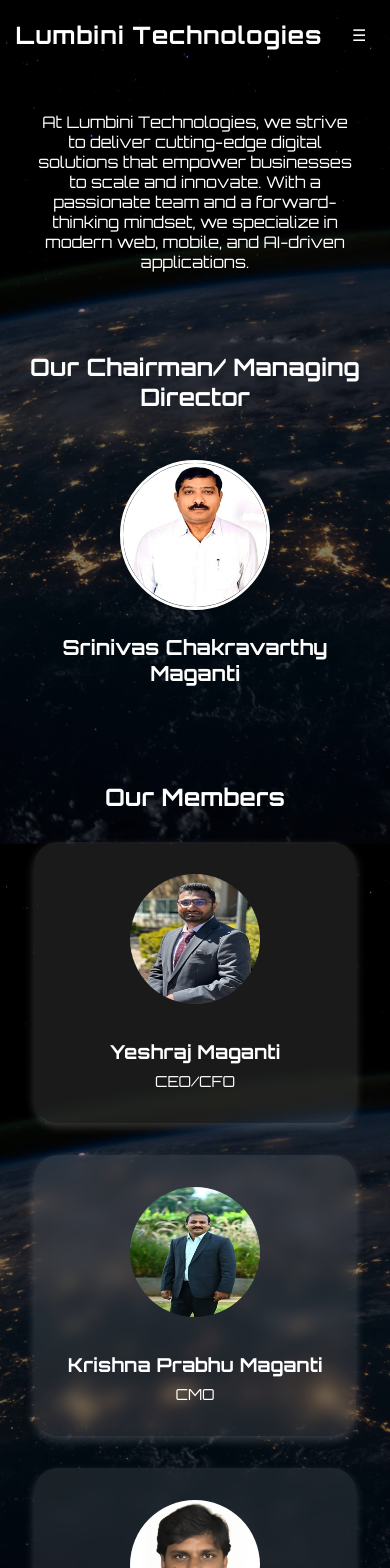
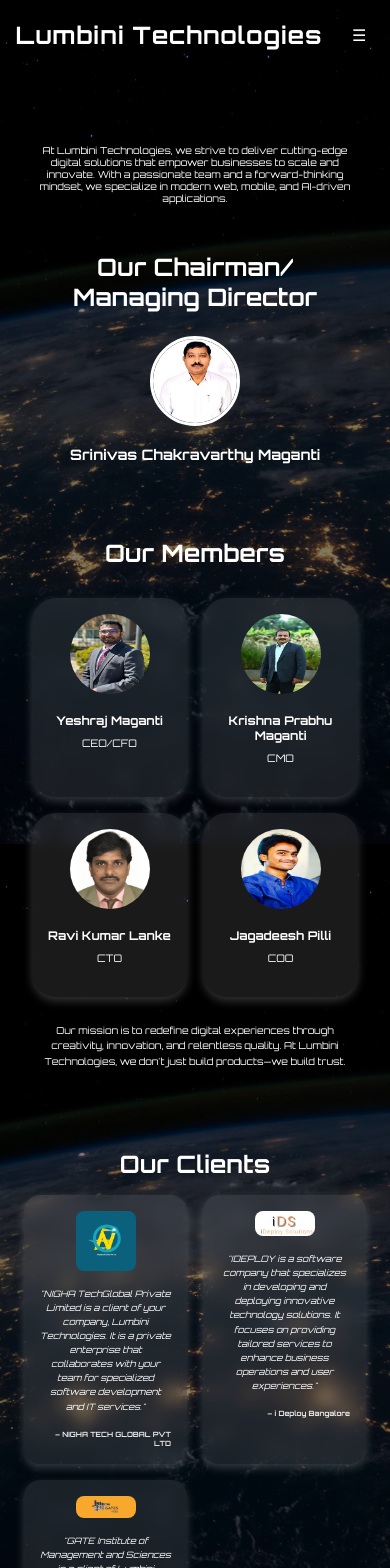
Before and after one commit to Sathvik2007/lumbini-technologies-website, a React (Vite) app: page /About in a window 390 px wide. Shown: the top 1568 px of the page. Built offline with nearby package versions, Linux system fonts and the light colour scheme; a web font is replaced by a local one.

Commit message:
Updated features and removed old files

```diff
--- a/src/Components/About/About.css
+++ b/src/Components/About/About.css
@@ -181,55 +181,99 @@
   }
 
   .about-intro {
-    margin-top: 5rem;
+    margin-top: 7rem;
   }
 
   .about-intro h1 {
-    font-size: 2rem;
+    font-size: 0.1rem;
   }
 
   .about-intro p,
   .director-info p,
   .mission-statement {
-    font-size: 1rem;
+    font-size: 0.6rem;
+    padding: 0 0.8rem;
+  }
+
+  .managing-director {
+    font-size: 100%;
+    padding: 0 1rem;
+    margin-top: -2rem;
+    margin-bottom: 4rem;
+  }
+
+  .director-card img {
+    margin-top: 1.5rem;
+    width: 90px;
+    height: 90px;
+  }
+
+  .director-info h3 {
+    margin: 0.7rem 0;
+    font-size: 0.9rem;
+  }
+
+  .our-members {
+    margin-top: 1rem;
+    font-size: 0.8rem;
+  }
+
+  .member-cards {
+    display: grid;
+    grid-template-columns: 1fr 1fr;
+    gap: 1rem;
+    margin-bottom: 5rem;
     padding: 0 1rem;
   }
 
-  .managing-director {
-    margin-bottom: 5rem;
+  .member-card {
+    width: 100%;
+    height: auto;
+    padding: 1rem;
   }
 
-  .director-card img {
-    width: 150px;
-    height: 150px;
+  .member-card img {
+    width: 80px;
+    height: 80px;
+    margin-bottom: 1rem;
   }
 
-  .our-members {
-    margin-top: 2rem;
+  .member-card h4 {
+    font-size: 0.75rem;
+    margin-bottom: 0.5rem;
   }
 
-  .member-cards {
-    flex-direction: column;
-    align-items: center;
-    gap: 2rem;
-    margin-bottom: 5rem;
-  }
-
-  .member-card {
-    width: 90%;
-    height: auto;
+  .member-card p {
+    font-size: 0.65rem;
+    margin-bottom: 1rem;
   }
 
   .mission-statement {
-    margin-top: 2rem;
-    font-size: 1rem;
+    margin-top:  -3.4rem;
+    font-size: 0.6rem;
+    margin-bottom: -2rem;
   }
 
   .testimonial-cards {
-    grid-template-columns: 1fr;
+    display: grid;
+    grid-template-columns: 1fr 1fr;
+    gap: 1rem;
+    padding: 0 0.5rem;
+    margin-top: 1rem;
   }
 
   .testimonial {
-    font-size: 0.95rem;
+    margin-top: 0rem;
+    font-size: 0.55rem;
+    padding: 1rem;
+  }
+
+  .testimonial-logo {
+    width: 60px;
+  }
+
+  .testimonial h4 {
+    font-size: 0.45rem;
+    margin-top: 1rem;
   }
 }
--- a/src/Components/Cards/Cards.css
+++ b/src/Components/Cards/Cards.css
@@ -89,7 +89,7 @@
   .cards-section {
     padding: 0 1rem 2rem; /* Reduce padding on sides for mobile */
     /* Adjust margin-top for mobile. It's crucial for layout stability. */
-    margin-top: -27rem;
+    margin-top: -37rem;
   }
 
   .cards-heading {
@@ -127,4 +127,10 @@
     grid-template-columns: 10fr; /* Force single column on very small screens */
     padding: 0 10px; /* Add slight horizontal padding if needed */
   }
+
+  .cards-section {
+    padding: 0 1rem 2rem; /* Reduce padding on sides for mobile */
+    /* Adjust margin-top for mobile. It's crucial for layout stability. */
+    margin-top: -270rem;
+  }
 }
--- a/src/Components/Contact/Contact.css
+++ b/src/Components/Contact/Contact.css
@@ -133,63 +133,73 @@
 /* 🔽 Mobile Responsive Styles */
 @media (max-width: 768px) {
   .contact-container {
-    padding: 20px 10px;
-    margin: 6rem 10px 3rem 10px;
-    border-radius: 12px;
+    padding: 30px 15px; /* Adjusted padding */
+    margin: 8rem auto 4rem auto; /* Adjusted margins for better vertical positioning and centering */
+    border-radius: 15px; /* Slightly smaller border-radius */
   }
 
   .contact-heading {
-    font-size: 2rem;
+    font-size: 2.2rem; /* Decreased font size */
+    margin-bottom: 25px; /* Adjusted margin */
   }
 
   .message-display {
-    padding: 10px 16px;
-    font-size: 0.85rem;
+    padding: 10px 15px; /* Adjusted padding */
+    font-size: 0.85rem; /* Decreased font size */
     margin-bottom: 15px;
+  }
+
+  .contact-form {
+    gap: 12px; /* Slightly reduced gap */
   }
 
   .contact-form input,
   .contact-form textarea {
-    font-size: 0.95rem;
-    padding: 10px 14px;
+    font-size: 0.9rem; /* Decreased font size */
+    padding: 10px 14px; /* Adjusted padding */
   }
 
   .contact-form button {
-    width: 100%;
-    height: 3.5rem;
-    font-size: 1rem;
+    width: 100%; /* Full width button */
+    height: 3.2rem; /* Decreased height */
+    font-size: 1rem; /* Remains consistent */
   }
 
   .contact-info p {
-    font-size: 0.9rem;
-    line-height: 1.4;
+    font-size: 0.85rem; /* Decreased font size */
+    line-height: 1.3; /* Tighter line height */
   }
 }
 
 /* Additional responsive styles for very small screens */
 @media (max-width: 480px) {
   .contact-container {
-    margin: 4rem 5px 2rem 5px;
-    padding: 15px 8px;
+    margin: 7rem 20px 3rem 20px; /* Tighter margins for very small screens */
+    padding: 25px 10px; /* Adjusted padding */
+    border-radius: 10px; /* Even smaller border-radius */
   }
 
   .contact-heading {
-    font-size: 1.8rem;
+    font-size: 1.6rem; /* Further decreased font size */
     margin-bottom: 20px;
   }
 
   .contact-form {
-    gap: 12px;
+    gap: 10px; /* Even tighter gap */
   }
 
   .contact-form input,
   .contact-form textarea {
-    padding: 8px 12px;
-    font-size: 0.9rem;
+    padding: 8px 12px; /* Reduced padding */
+    font-size: 0.85rem; /* Further decreased font size */
   }
 
   .contact-form button {
-    height: 3rem;
-    font-size: 0.95rem;
+    height: 2.8rem; /* Further decreased height */
+    font-size: 0.9rem; /* Further decreased font size */
+  }
+
+  .contact-info p {
+    font-size: 0.8rem; /* Further decreased font size */
   }
 }
--- a/src/Components/Login/Login.css
+++ b/src/Components/Login/Login.css
@@ -5,6 +5,7 @@
   min-height: 80vh;
   background: transparent;
   padding: 8rem 1rem;
+  margin-top: 7rem;
 }
 
 .login-form {
@@ -71,6 +72,7 @@
 @media (max-width: 768px) {
   .login-container {
     padding: 10rem 1rem;
+    margin-top: 1rem;
   }
 
   .login-form {
--- a/src/Components/Products/Products.css
+++ b/src/Components/Products/Products.css
@@ -553,27 +553,92 @@
    RESPONSIVE DESIGN
    ====================== */
 @media (max-width: 768px) {
+  .products-container {
+    padding-top: 60px;
+  }
+
+  .products-hero {
+    padding: 40px 15px 30px;
+  }
+
+  .hero-content h1 {
+    font-size: clamp(1.8rem, 6vw, 2.5rem);
+    margin-bottom: 15px;
+  }
+
+  .hero-content p {
+    font-size: 1rem;
+    max-width: 95%;
+  }
+
   .products-grid {
     grid-template-columns: 1fr;
     gap: 20px;
+    padding: 20px 15px;
+  }
+
+  .product-card {
+    border-radius: 12px;
+    max-width: 100%;
+  }
+
+  .product-image {
+    height: 200px;
+  }
+
+  .product-content {
     padding: 20px;
   }
 
-  .product-card {
-    margin: 0 10px;
+  .product-content h3 {
+    font-size: 1.2rem;
+    margin-bottom: 12px;
   }
 
-  .filter-buttons {
+  .product-content p {
+    font-size: 0.9rem;
+    margin-bottom: 15px;
+  }
+
+  .product-features {
+    gap: 6px;
+    margin-bottom: 20px;
+  }
+
+  .feature-tag {
+    font-size: 11px;
+    padding: 4px 8px;
+  }
+
+  .product-actions {
     gap: 10px;
   }
 
-  .filter-btn {
-    padding: 8px 16px;
-    font-size: 12px;
+  .btn-primary, .btn-secondary {
+    padding: 12px 16px;
+    font-size: 0.9rem;
+  }
+
+  /* CTA Section */
+  .products-cta {
+    padding: 50px 15px;
+    margin-top: 40px;
+  }
+
+  .cta-content h2 {
+    font-size: clamp(1.5rem, 5vw, 2.2rem);
+    margin-bottom: 15px;
+  }
+
+  .cta-content p {
+    font-size: 1rem;
+    margin-bottom: 30px;
+    max-width: 95%;
   }
 
   .cta-buttons {
     flex-direction: column;
+    gap: 15px;
     align-items: center;
   }
 
@@ -581,10 +646,8 @@
   .btn-outline.large {
     width: 100%;
     max-width: 300px;
-  }
-
-  .product-actions {
-    flex-direction: column;
+    padding: 14px 25px;
+    font-size: 1rem;
   }
 
   /* Modal Responsive */
@@ -594,6 +657,7 @@
 
   .modal-content {
     max-height: 95vh;
+    border-radius: 15px;
   }
 
   .modal-header {
@@ -601,7 +665,12 @@
   }
 
   .modal-header h2 {
-    font-size: 1.5rem;
+    font-size: 1.4rem;
+  }
+
+  .close-btn {
+    padding: 8px;
+    font-size: 1.2rem;
   }
 
   .modal-body {
@@ -610,75 +679,123 @@
 
   .modal-image {
     height: 200px;
+    margin-bottom: 20px;
+  }
+
+  .modal-tabs {
+    gap: 5px;
+    margin-bottom: 20px;
+  }
+
+  .tab-button {
+    padding: 10px 12px;
+    font-size: 0.85rem;
+  }
+
+  .modal-section {
+    margin-bottom: 20px;
+  }
+
+  .modal-section h3 {
+    font-size: 1.1rem;
+    margin-bottom: 10px;
+  }
+
+  .modal-section p, .modal-section li {
+    font-size: 0.9rem;
+    line-height: 1.5;
   }
 
   .pricing-grid {
     grid-template-columns: 1fr;
+    gap: 12px;
+  }
+
+  .pricing-card {
+    padding: 15px;
   }
 
   .modal-footer {
     padding: 15px 20px 20px;
     flex-direction: column;
-  }
-
-  .modal-tabs {
-    flex-wrap: wrap;
-    gap: 5px;
-  }
-
-  .tab-button {
-    flex: 1;
-    min-width: calc(50% - 2.5px);
-    padding: 10px 15px;
-    font-size: 14px;
+    gap: 10px;
   }
 }
 
 @media (max-width: 480px) {
   .products-hero {
-    padding: 60px 15px 40px;
+    padding: 30px 10px 20px;
   }
 
-  .category-filter {
-    padding: 20px 15px;
+  .hero-content h1 {
+    font-size: clamp(1.6rem, 7vw, 2rem);
+  }
+
+  .hero-content p {
+    font-size: 0.9rem;
   }
 
   .products-grid {
-    padding: 20px 15px;
+    padding: 15px 10px;
+    gap: 15px;
   }
 
   .product-content {
-    padding: 20px;
+    padding: 15px;
+  }
+
+  .product-content h3 {
+    font-size: 1.1rem;
+  }
+
+  .product-content p {
+    font-size: 0.85rem;
+  }
+
+  .btn-primary, .btn-secondary {
+    padding: 10px 12px;
+    font-size: 0.85rem;
   }
 
   .products-cta {
-    padding: 60px 15px;
+    padding: 40px 10px;
   }
 
-  /* Modal Mobile */
-  .modal-overlay {
-    padding: 5px;
+  .cta-content h2 {
+    font-size: clamp(1.4rem, 6vw, 1.8rem);
+  }
+
+  .cta-content p {
+    font-size: 0.9rem;
   }
 
   .modal-header {
     padding: 15px 15px 10px;
   }
 
+  .modal-header h2 {
+    font-size: 1.2rem;
+  }
+
   .modal-body {
     padding: 10px 15px 15px;
   }
 
-  .modal-footer {
-    padding: 10px 15px 15px;
-  }
-
-  .modal-section {
-    margin-bottom: 20px;
+  .modal-image {
+    height: 160px;
   }
 
   .tab-button {
-    font-size: 12px;
-    padding: 8px 12px;
+    padding: 8px 10px;
+    font-size: 0.8rem;
+  }
+
+  .modal-section h3 {
+    font-size: 1rem;
+  }
+
+  .modal-section p, .modal-section li {
+    font-size: 0.85rem;
   }
 }
 
@@ -689,7 +806,6 @@
   .product-card,
   .btn-primary,
   .btn-secondary,
-  .filter-btn,
   .modal-content,
   .tab-button {
     transition: none;
```
